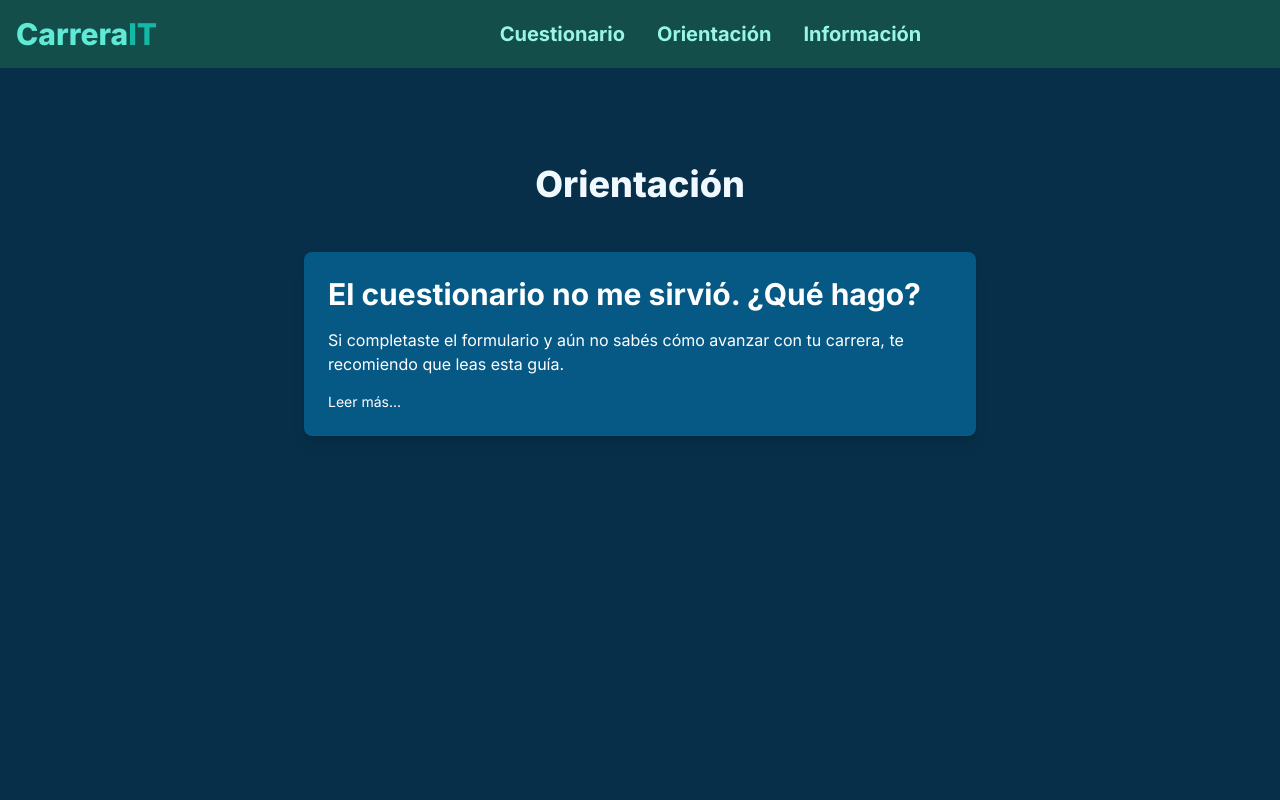
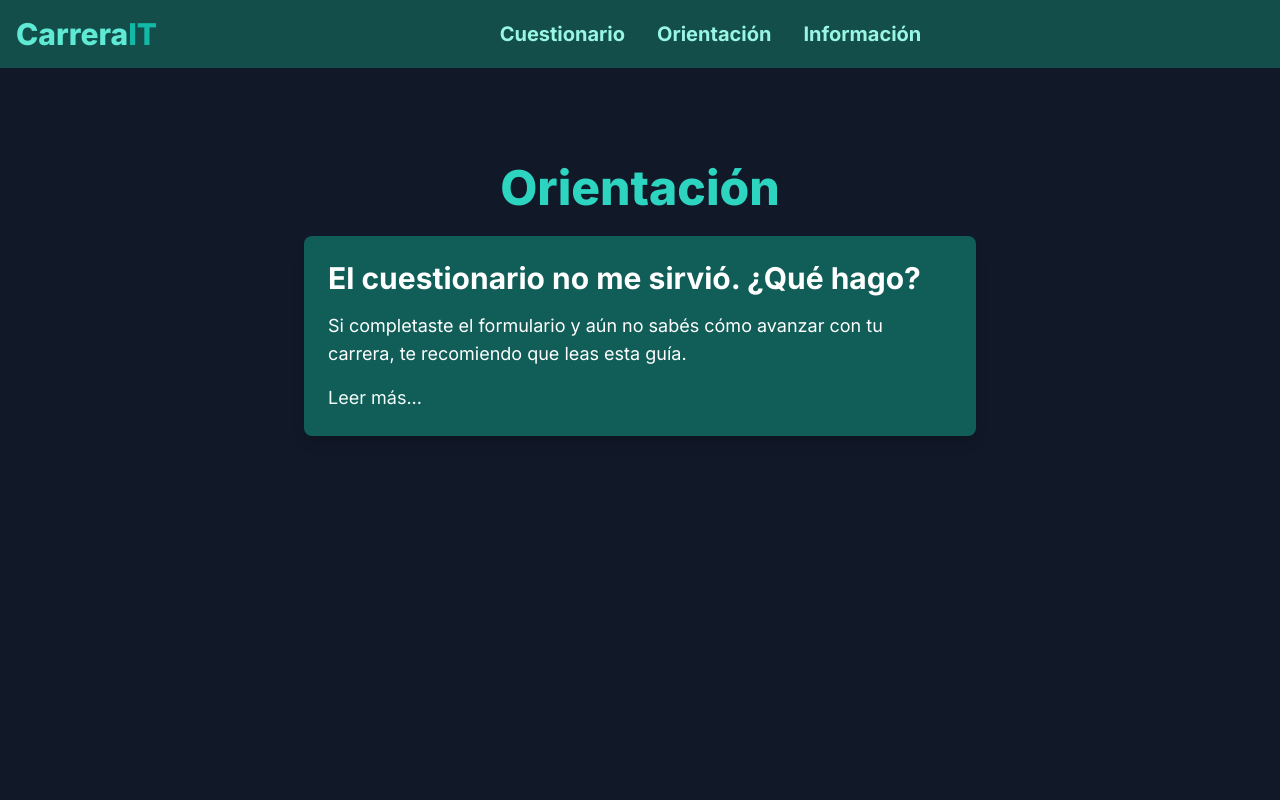
Before and after one commit to aronmilenait/carrerait-roadmap, a Next.js app in the folder carrerait-roadmap/: page /orientacion in a window 1280 px wide. Shown: the top 800 px of the page. Built offline with nearby package versions, Linux system fonts and the light colour scheme.

Commit message:
Change the colors from the orientation's page.

```diff
--- a/carrerait-roadmap/src/app/orientacion/page.tsx
+++ b/carrerait-roadmap/src/app/orientacion/page.tsx
@@ -14,17 +14,21 @@ export default async function Orientation() {
   const guidesMeta = getAllGuidesMeta();
 
   return (
-    <main className="min-h-screen bg-sky-950 text-white p-8 md:p-24">
-      <h1 className="text-4xl font-extrabold text-sky-50 mb-12 text-center">
+    <main className="min-h-screen bg-gray-900 text-white p-4 sm:p-6 md:p-8 lg:p-24">
+      <h1 className="text-3xl sm:text-4xl md:text-5xl text-teal-400 font-extrabold mb-6 text-center">
         Orientación
       </h1>
-      <div className="space-y-12">
+      <div className="space-y-8">
         {guidesMeta.map((guide) => (
           <Link key={guide.slug} href={`/orientacion/${guide.slug}`}>
-            <div className="bg-sky-800 hover:bg-sky-700 transition-colors duration-300 p-6 rounded-lg shadow-lg cursor-pointer max-w-2xl mx-auto">
-              <h2 className="text-3xl font-bold mb-4">{guide.title}</h2>
-              <p className="text-white mb-4">{guide.description}</p>
-              <div className="text-white text-sm">Leer más...</div>
+            <div className="bg-teal-800 hover:bg-teal-700 transition-colors duration-300 p-4 sm:p-6 rounded-lg shadow-lg cursor-pointer max-w-xl sm:max-w-2xl mx-auto">
+              <h2 className="text-2xl sm:text-3xl font-bold mb-2 sm:mb-4">
+                {guide.title}
+              </h2>
+              <p className="text-white mb-4 text-base sm:text-lg">
+                {guide.description}
+              </p>
+              <div className="text-teal-50 text-sm sm:text-lg">Leer más...</div>
             </div>
           </Link>
         ))}
```
